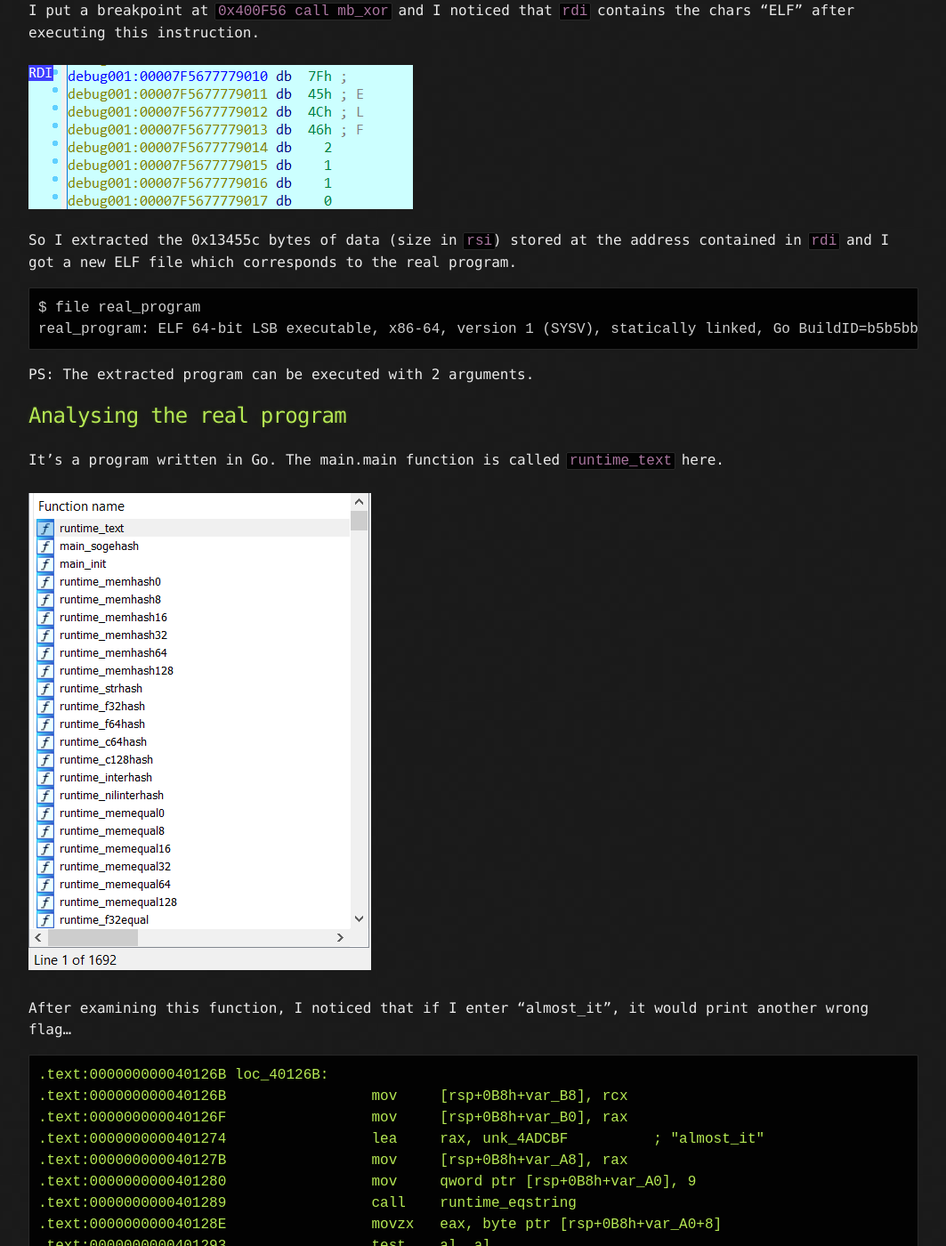
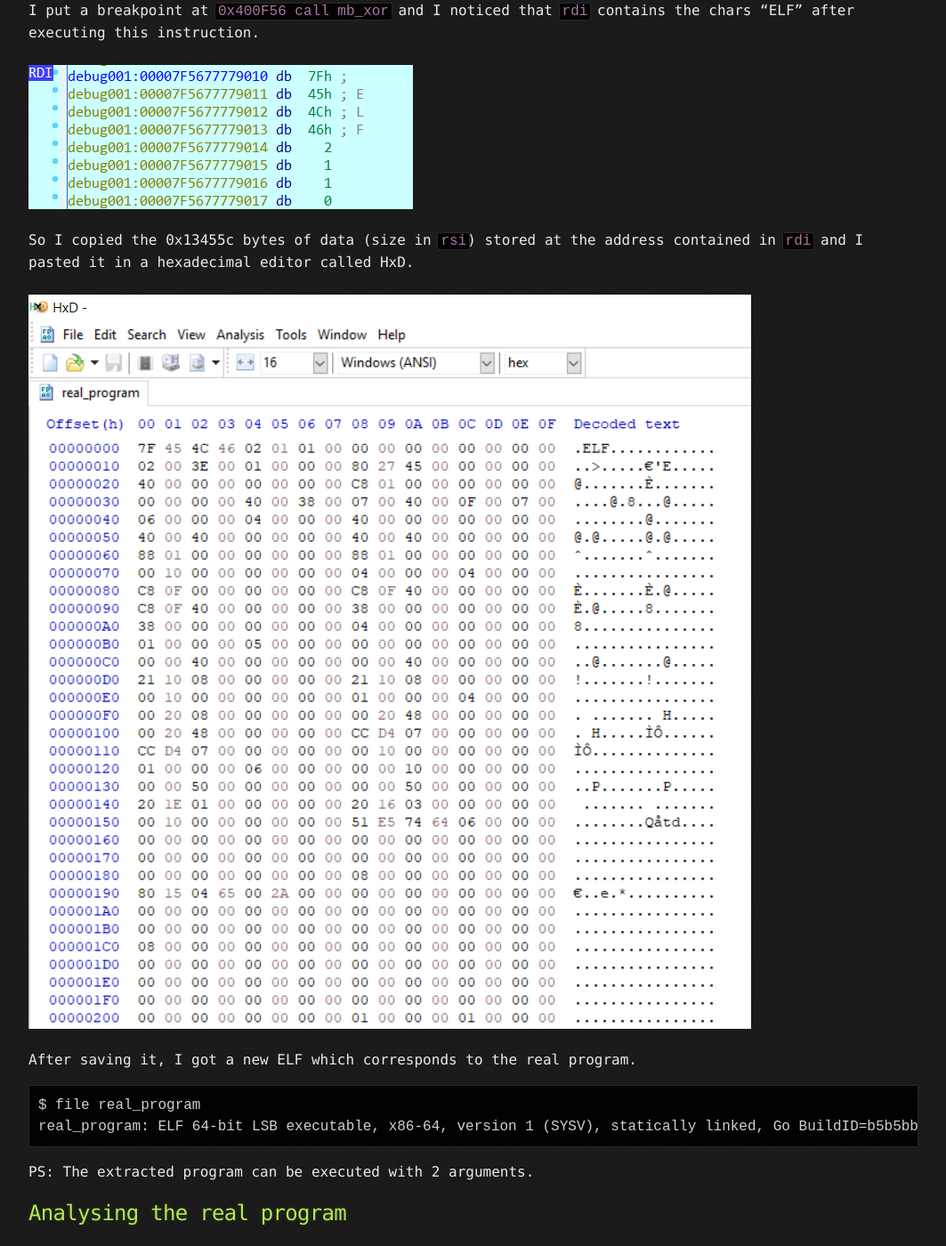
Before and after one commit to team-t35h/team-t35h.github.io, a Jekyll site: the page built from _posts/2019-02-25-Sogeti-Qualif.md, in a window 1280 px wide and 1400 px high, scrolled down 14108 px. Shown: the whole window at 89% size, without its empty margins (108-1171 px from the left). Built offline with Jekyll 4.4.1, drawn with Linux system fonts in a browser that asks for light colours.

Commit message:
Add details

````diff
--- a/_posts/2019-02-25-Sogeti-Qualif.md
+++ b/_posts/2019-02-25-Sogeti-Qualif.md
@@ -387,7 +387,11 @@ I put a breakpoint at `0x400F56 call mb_xor` and I noticed that `rdi` contains t
 <br /><br />
 <img src="/images/writeups/sogeti/re/re1_02.png">
 
-So I extracted the 0x13455c bytes of data (size in `rsi`) stored at the address contained in `rdi` and I got a new ELF file which corresponds to the real program.
+So I copied the 0x13455c bytes of data (size in `rsi`) stored at the address contained in `rdi` and I pasted it in a hexadecimal editor called HxD.
+<br /><br />
+<img src="/images/writeups/sogeti/re/re1_04.png">
+
+After saving it, I got a new ELF which corresponds to the real program.
 ```
 $ file real_program
 real_program: ELF 64-bit LSB executable, x86-64, version 1 (SYSV), statically linked, Go BuildID=b5b5bb9544aeca5d8e3dd360bad2dfb3f9d87aacA, not stripped
````
Also changed, not shown: images/writeups/sogeti/re/re1_04.png (added).
